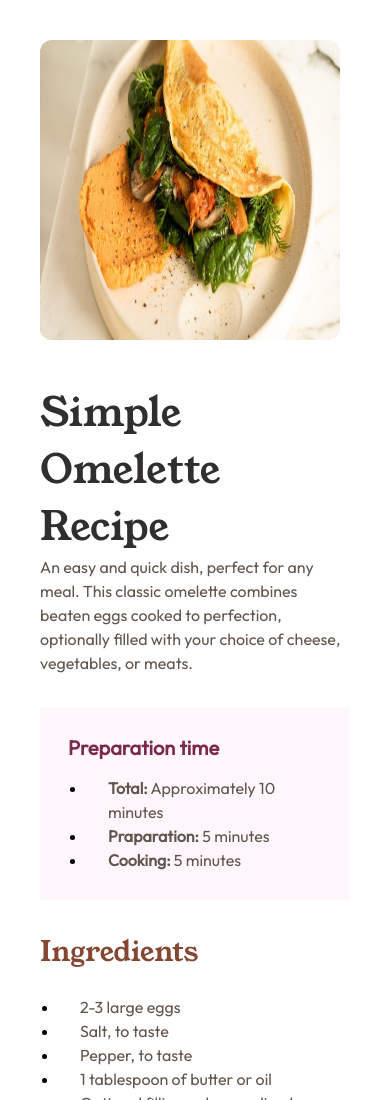
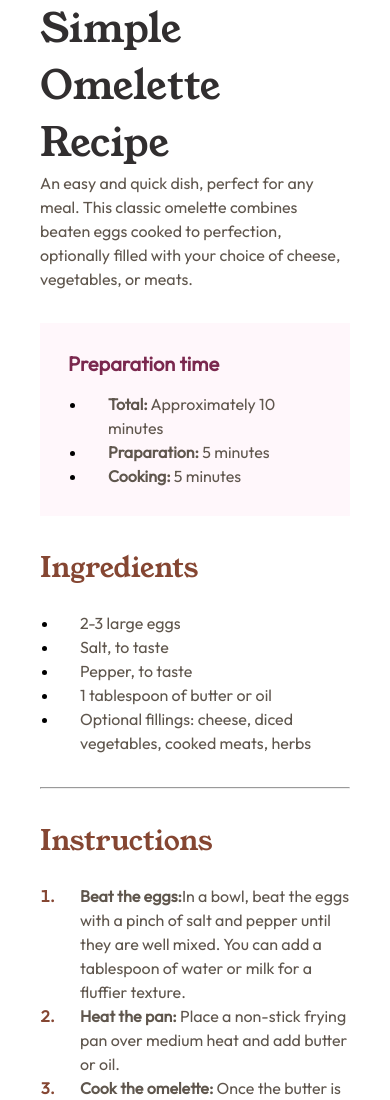
Before and after one commit to bunyodnaj/frontentdmentor-omeletteRecipe, a plain HTML site: page index.html in a window 390 px wide. Shown: the top 1100 px of the page. Drawn offline with Linux system fonts and the light colour scheme.

Commit message:
Update index.css

```diff
--- a/index.css
+++ b/index.css
@@ -160,6 +160,6 @@ td span {
         margin: 0;
 }
 	img {
-		width: 300px;
+		display:none;
 }
 }
```
